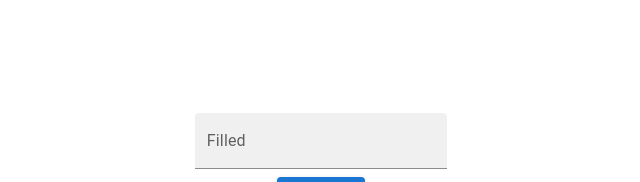
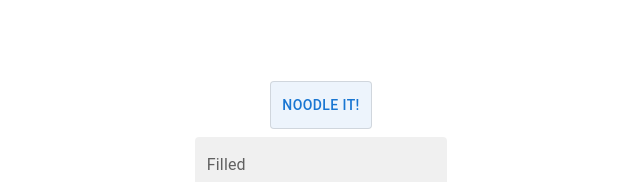
Before and after one commit to eholloway1/NoodleSearch, a React (Vite) app in the folder NoodleSearch.Client/: page / in a window 1280 px wide. Shown: the top 182 px of the page, without its empty margins (319-959 px from the left). Built offline with nearby package versions, Linux system fonts and the light colour scheme; no server answers.

Commit message:
makes noodle it optional

```diff
--- a/NoodleSearch.Client/src/search/noodle-search.tsx
+++ b/NoodleSearch.Client/src/search/noodle-search.tsx
@@ -1,5 +1,5 @@
 import { useState, useEffect } from 'react';
-import {Button, TextField, Box, ImageList, ImageListItem} from "@mui/material";
+import {Button, TextField, Box, ImageList, ImageListItem, ToggleButton} from "@mui/material";
 
 export type googleItem = {
     title: string
@@ -11,11 +11,14 @@ export type imgList = {
 
 function NoodleSearch() {
     const [query, setQuery] = useState("spaghetti");
-    const NoodleIt = "Noodle"
+    const NoodleIt = "Noodle";
+    const [noodleOrNot, setNoodleOrNot] = useState(true);
     const [searchResult, setSearchResult] = useState<imgList | undefined | null>();
     const engine_id = "f238b1c279426487b";
     const GOOGLE_API_KEY = "AIzaSyCd4xJ0yIbfkN19JX4xxeKzE1aenYxqQBA";
-    const url = `https://www.googleapis.com/customsearch/v1?key=${GOOGLE_API_KEY}&cx=${engine_id}&searchType=image&q=${NoodleIt}${query}water`;
+    const url = noodleOrNot ?
+        `https://www.googleapis.com/customsearch/v1?key=${GOOGLE_API_KEY}&cx=${engine_id}&searchType=image&q=${NoodleIt}+`+`${query}`
+    : `https://www.googleapis.com/customsearch/v1?key=${GOOGLE_API_KEY}&cx=${engine_id}&searchType=image&q=${query}`;
     async function fetcher(url: string) {
         const response = await fetch(url);
         const json = await response.json();
@@ -28,6 +31,10 @@ function NoodleSearch() {
 
     return (
         <div>
+            <ToggleButton value="Noodle It!" color="primary" selected={noodleOrNot} onChange={() => {
+                setNoodleOrNot((noodleOrNot) => !noodleOrNot)
+                fetcher(url)
+            }}>Noodle It!</ToggleButton>
         <Box component="form" sx={{ '& > :not(style)': { m: 1, width: '25ch' } }} noValidate autoComplete="off" >
             <TextField id="outlined-basic" label="Filled" variant="filled" placeholder="Noodle it!"
                 onChange={(e) => setQuery(e.target.value)}/>
```
